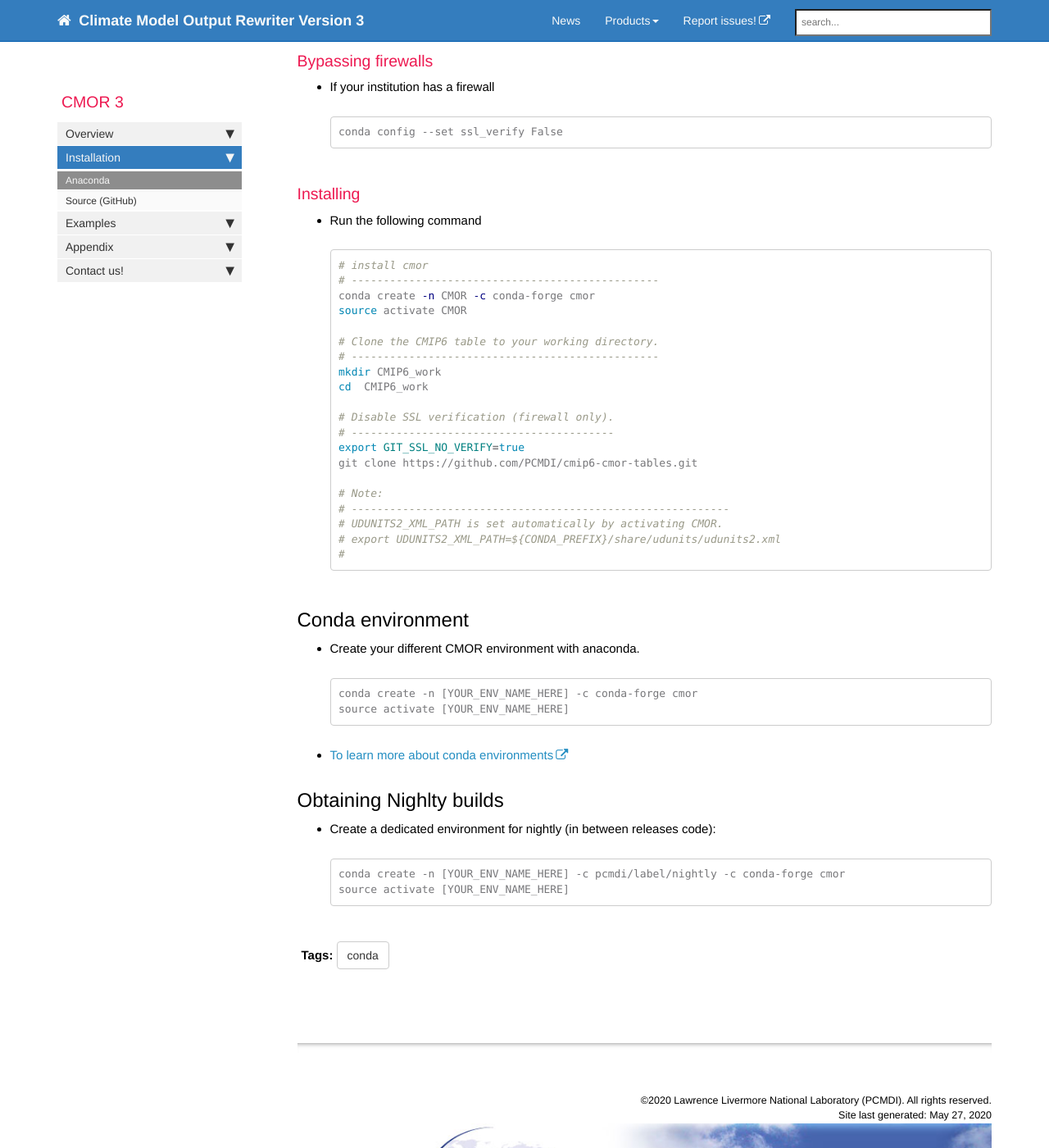
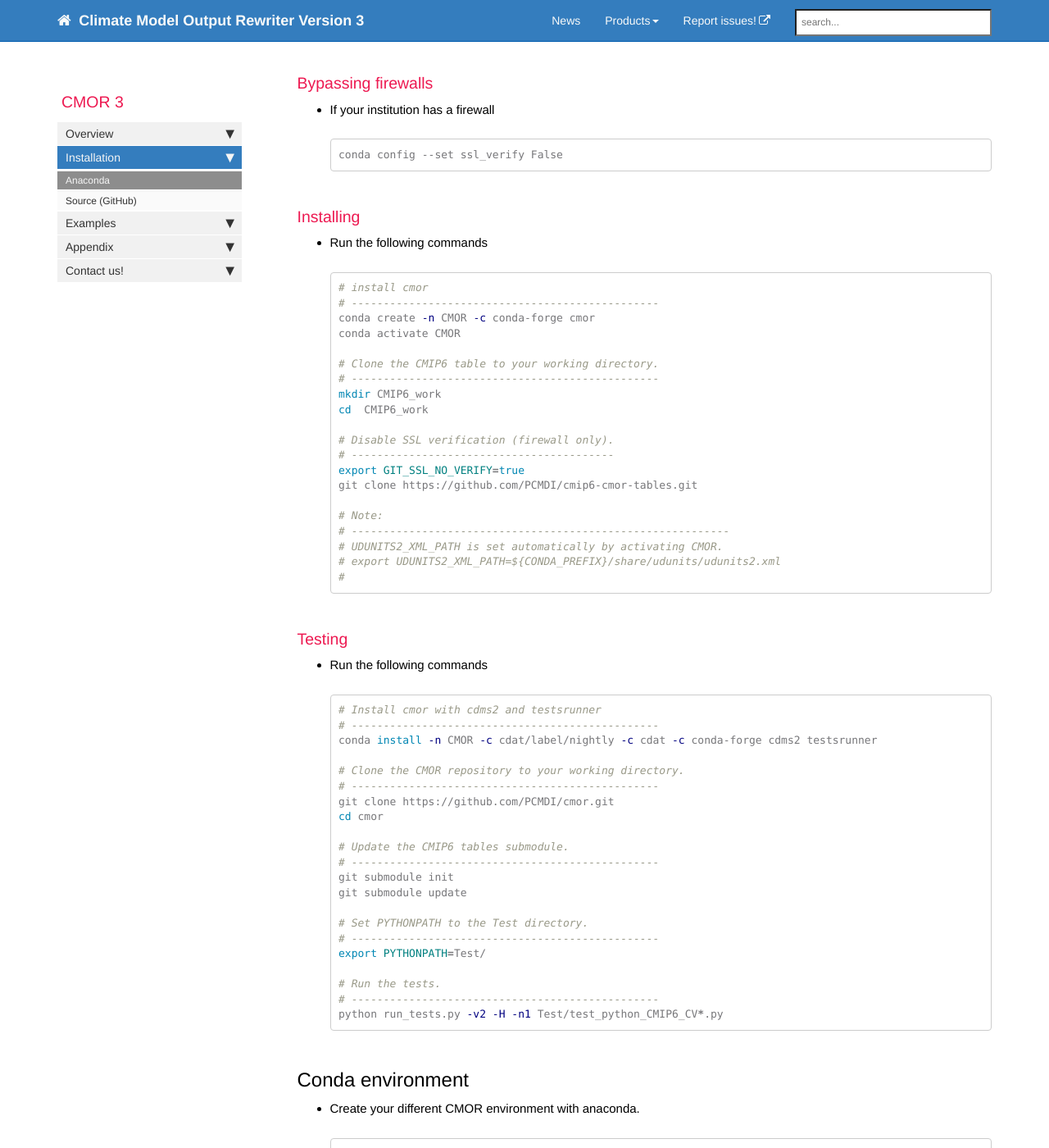
Before and after one commit to mauzey1/cmor3_documentation, a Jekyll site: the page built from mydoc/mydoc_cmor3_conda.md, in a window 1280 px wide and 1400 px high, scrolled down 535 px. Shown: the whole window at 82% size. Built offline with Jekyll 4.4.1, drawn with Linux system fonts in a browser that asks for light colours; nearby versions of some CDN libraries; comment, search, counter and statistics services are not loaded.

Commit message:
Update conda install page with testing instructions

````diff
--- a/mydoc/mydoc_cmor3_conda.md
+++ b/mydoc/mydoc_cmor3_conda.md
@@ -29,13 +29,13 @@
 
 ### Installing
 
-  * Run the following command
+  * Run the following commands
 
     ```bash
     # install cmor
     # ------------------------------------------------
     conda create -n CMOR -c conda-forge cmor
-    source activate CMOR
+    conda activate CMOR
 
     # Clone the CMIP6 table to your working directory.
     # ------------------------------------------------
@@ -52,6 +52,34 @@
     # UDUNITS2_XML_PATH is set automatically by activating CMOR.
     # export UDUNITS2_XML_PATH=${CONDA_PREFIX}/share/udunits/udunits2.xml
     #
+    ```
+
+### Testing
+
+  * Run the following commands
+
+    ```bash
+    # Install cmor with cdms2 and testsrunner
+    # ------------------------------------------------
+    conda install -n CMOR -c cdat/label/nightly -c cdat -c conda-forge cdms2 testsrunner
+
+    # Clone the CMOR repository to your working directory.
+    # ------------------------------------------------
+    git clone https://github.com/PCMDI/cmor.git
+    cd cmor
+
+    # Update the CMIP6 tables submodule.
+    # ------------------------------------------------
+    git submodule init
+    git submodule update
+
+    # Set PYTHONPATH to the Test directory.
+    # ------------------------------------------------
+    export PYTHONPATH=Test/
+
+    # Run the tests.
+    # ------------------------------------------------
+    python run_tests.py -v2 -H -n1 Test/test_python_CMIP6_CV*.py
     ```
 
 ## Conda environment
````
